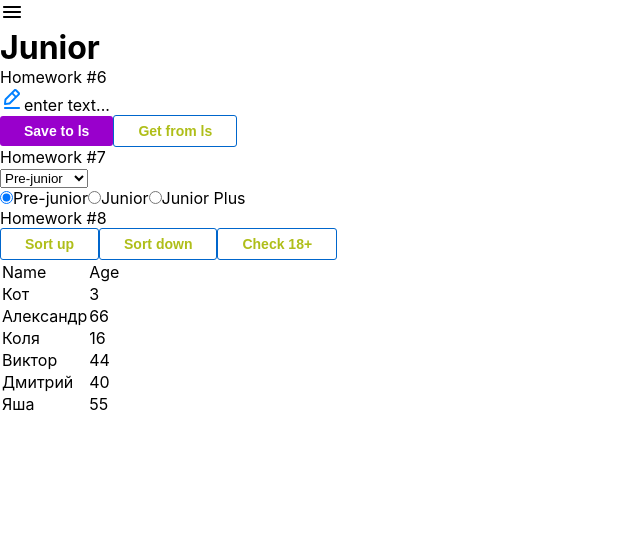
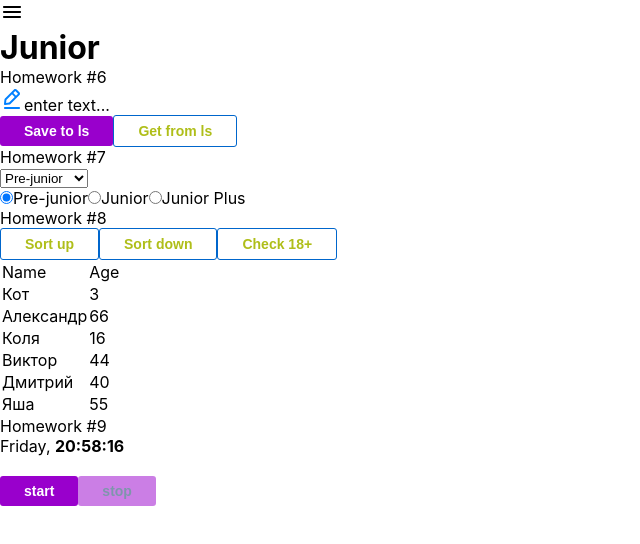
Before and after one commit to Roman-2013/DZ-Auto-, a React (Create React App) app: page /#/junior in a window 1280 px wide. Shown: the top 544 px of the page, without its empty margins (0-640 px from the left). Built offline with nearby package versions, Linux system fonts and the light colour scheme.

Commit message:
HW9 Clock and date

```diff
--- a/src/s2-homeworks/hw05/pages/Junior.tsx
+++ b/src/s2-homeworks/hw05/pages/Junior.tsx
@@ -2,6 +2,7 @@ import React from 'react'
 import HW6 from '../../hw06/HW6';
 import HW7 from '../../hw07/HW7';
 import HW8 from '../../hw08/HW8';
+import HW9 from '../../hw09/HW9';
 // import HW6 from '../../hw06/HW6'
 // import HW7 from '../../hw07/HW7'
 // import HW8 from '../../hw08/HW8'
@@ -13,7 +14,7 @@ function Junior() {
             <HW6 />
             <HW7 />
             <HW8 />
-            {/*<HW9 />*/}
+            <HW9 />
         </div>
     )
 }
--- a/src/s2-homeworks/hw09/Clock.tsx
+++ b/src/s2-homeworks/hw09/Clock.tsx
@@ -1,4 +1,4 @@
-import React, {useState} from 'react'
+import React, {useEffect, useState} from 'react'
 import SuperButton from '../hw04/common/c2-SuperButton/SuperButton'
 import {restoreState} from '../hw06/localStorage/localStorage'
 import s from './Clock.module.css'
@@ -9,30 +9,68 @@ function Clock() {
     const [date, setDate] = useState<Date>(new Date(restoreState('hw9-date', Date.now())))
     const [show, setShow] = useState<boolean>(false)
 
+
+
     const start = () => {
+       let timer= setInterval(() => {
+            const now = new Date()
+            setDate(now)
+           console.log(date)
+        }, 1000)
+        if(timer){
+            setTimerId(+timer)
+        }
+    }
     // пишут студенты // запустить часы (должно отображаться реальное время, а не +1)
     // сохранить ид таймера (https://learn.javascript.ru/settimeout-setinterval#setinterval)
 
-    }
+
 
 const stop = () => {
+        clearInterval(timerId)
+    setTimerId(undefined)
     // пишут студенты // поставить часы на паузу, обнулить ид таймера (timerId <- undefined)
 
 }
 
 const onMouseEnter = () => { // пишут студенты // показать дату если наведена мышка
-
+    setShow(true)
 }
 const onMouseLeave = () => { // пишут студенты // спрятать дату если мышка не наведена
-
+    setShow(false)
 }
 
-    const stringTime = 'date->time' || <br/> // часы24:минуты:секунды (01:02:03)/(23:02:03)/(24:00:00)/(00:00:01) // пишут студенты
-    const stringDate = 'date->date' || <br/> // день.месяц.год (01.02.2022) // пишут студенты, варианты 01.02.0123/01.02.-123/01.02.12345 не рассматриваем
+const stringTime =`${date.getHours().toString().padStart(2,'0')}:${date.getMinutes().toString().padStart(2,'0')}:${date.getSeconds().toString().padStart(2,'0')}` || <br/> // часы24:минуты:секунды (01:02:03)/(23:02:03)/(24:00:00)/(00:00:01) // пишут студенты
+const stringDate = `${date.getDay().toString().padStart(2,'0')}.${date.getMonth().toString().padStart(2,'0')}.${date.getFullYear()}` || <br/> // день.месяц.год (01.02.2022) // пишут студенты, варианты 01.02.0123/01.02.-123/01.02.12345 не рассматриваем
+
+    const daysOfWeek = [
+        'Sunday',
+        'Monday',
+        'Tuesday',
+        'Wednesday',
+        'Thursday',
+        'Friday',
+        'Saturday'
+    ];
+    const months = [
+        'January',
+        'February',
+        'March',
+        'April',
+        'May',
+        'June',
+        'July',
+        'August',
+        'September',
+        'October',
+        'November',
+        'December'
+    ];
+
 
 // день недели на английском, месяц на английском (https://learn.javascript.ru/intl#intl-datetimeformat)
-    const stringDay = 'date->day' || <br/> // пишут студенты
-    const stringMonth = 'date->month' || <br/> // пишут студенты
+const stringDay = daysOfWeek[date.getDay()] || <br/> // пишут студенты
+const stringMonth = months[date.getMonth()] || <br/> // пишут студенты
 
 return (
     <div className={s.clock}>
@@ -66,14 +104,14 @@ function Clock() {
         <div className={s.buttonsContainer}>
             <SuperButton
                 id={'hw9-button-start'}
-                    disabled={true} // пишут студенты // задизэйблить если таймер запущен
+                disabled={!!timerId} // пишут студенты // задизэйблить если таймер запущен
                 onClick={start}
             >
                 start
             </SuperButton>
             <SuperButton
                 id={'hw9-button-stop'}
-                    disabled={true} // пишут студенты // задизэйблить если таймер не запущен
+                disabled={!timerId} // пишут студенты // задизэйблить если таймер не запущен
                 onClick={stop}
             >
                 stop
```
Lines whose indentation alone changed are shown as unchanged.
